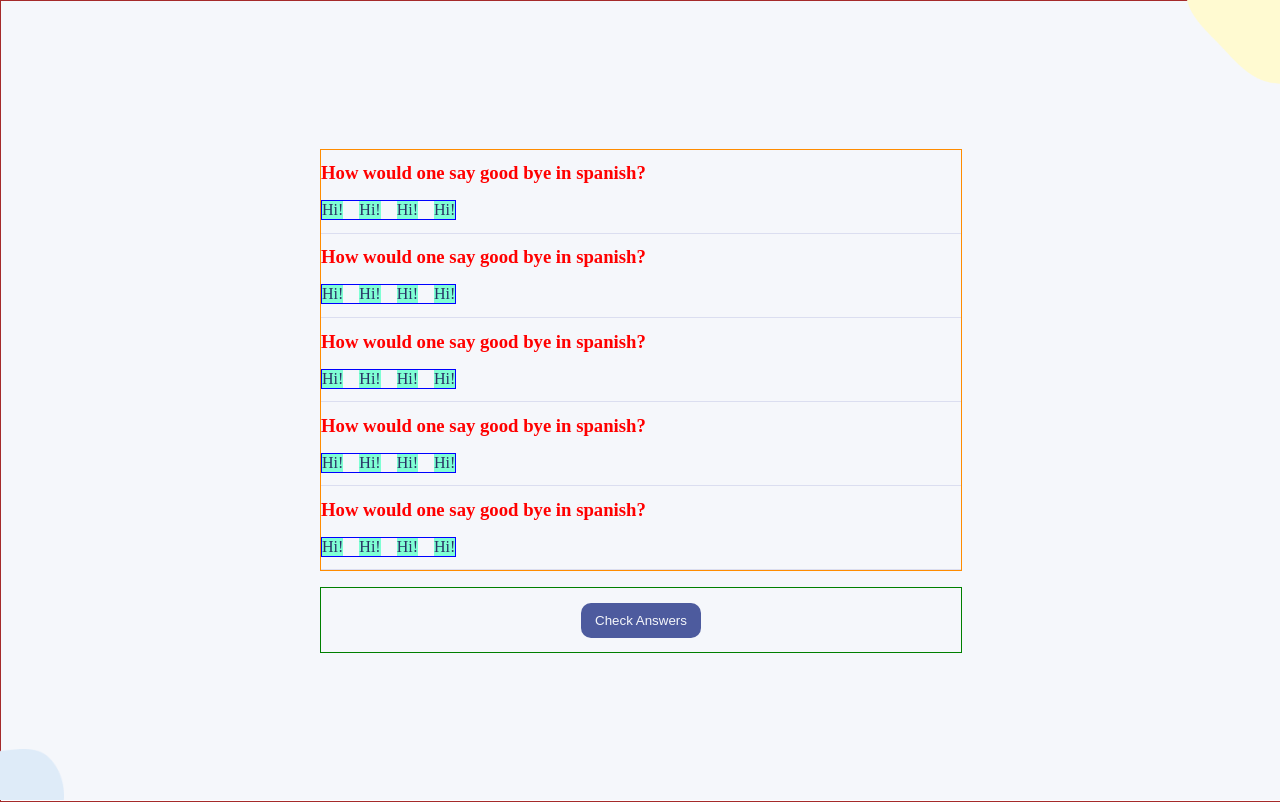
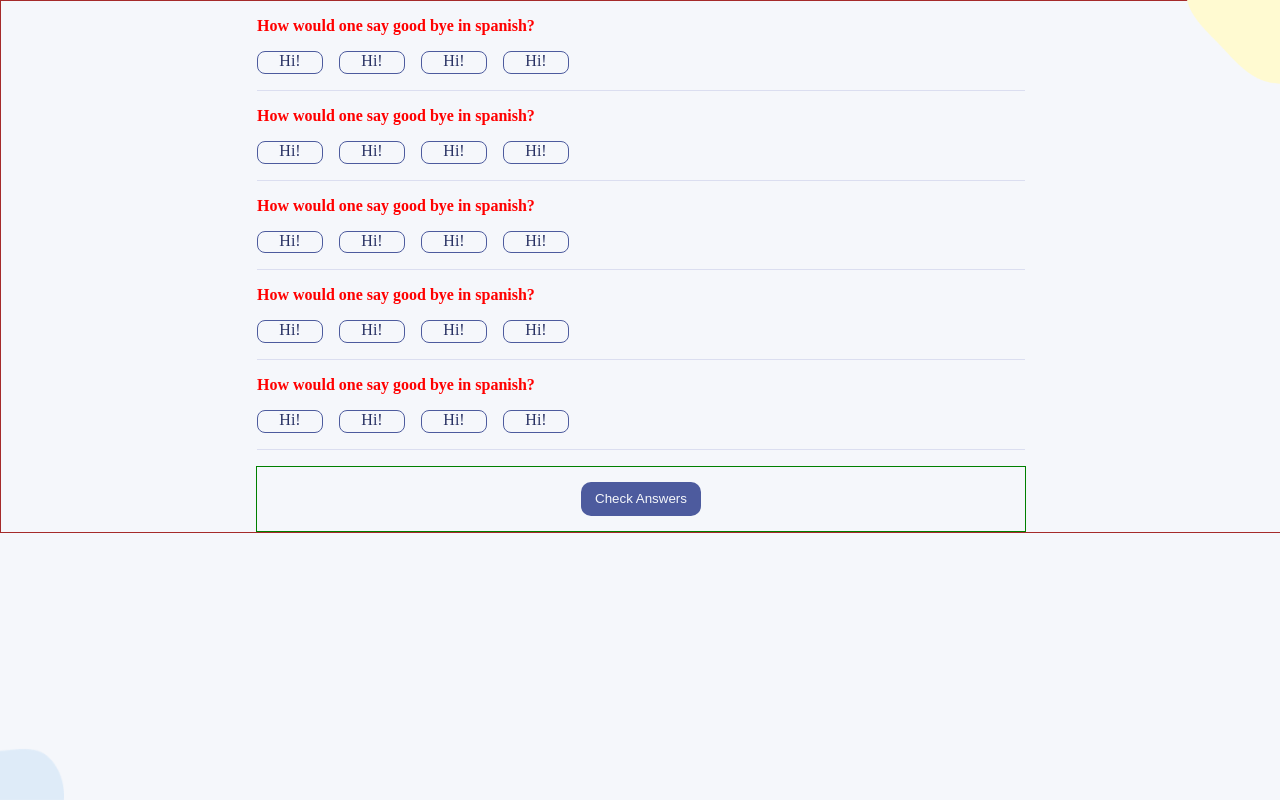
Before and after one commit to akamzandi/Quiz-Game, a React (Create React App) app: page / in a window 1280 px wide. Both pictures are taken after a click on the button "Start Quiz". Built offline with nearby package versions, Linux system fonts and the light colour scheme.

Commit message:
fixed pages height for full size show

```diff
--- a/src/App.css
+++ b/src/App.css
@@ -2,7 +2,7 @@
   background-color: #f5f7fb;
   /* border: 1px solid blue; */
   width: 100vw;
-  height: 100vh;
+  min-height: 100vh;
   /* font-family: Karla; */
   color: #293264;
 }
--- a/src/Components/AnswerOption/AnswerOption.css
+++ b/src/Components/AnswerOption/AnswerOption.css
@@ -1,3 +1,8 @@
 .answer-option {
-  background-color: aquamarine;
+  /* background-color: aquamarine; */
+  min-width: 4rem;
+  height: 1.3rem;
+  border: 1px solid #4d5b9e;
+  border-radius: 8px;
+  text-align: center;
 }
--- a/src/Components/Quiz/Quiz.css
+++ b/src/Components/Quiz/Quiz.css
@@ -3,7 +3,7 @@
   border-bottom: 1px solid #dbdef0;
   /* border-bottom-width: 0.05rem; */
   width: 100%;
-  height: 5.2rem;
+  min-height: 5.2rem;
   display: flex;
   flex-direction: column;
   align-items: flex-start;
@@ -12,11 +12,15 @@
 
 .quiz-question {
   color: red;
+  font-size: 1rem;
+  margin-top: 1rem;
 }
 
 .answers-section {
-  border: 1px solid blue;
+  /* border: 1px solid blue; */
   margin-top: 1rem;
   display: flex;
   gap: 1rem;
+  flex-wrap: wrap;
+  margin-bottom: 1rem;
 }
--- a/src/Pages/GamePage.css
+++ b/src/Pages/GamePage.css
@@ -1,7 +1,8 @@
 .game-page {
   border: 1px solid brown;
   width: 100%;
-  height: 100%;
+  min-height: 100%;
+  /* height: 100vh; */
   display: flex;
   flex-direction: column;
   align-items: center;
@@ -17,7 +18,7 @@
 }
 
 .game-page .lower-left-img {
-  position: absolute;
+  position: fixed;
   /* border: 1px solid red; */
   width: 4rem;
   bottom: 0;
@@ -25,8 +26,8 @@
 }
 
 .quizes-container {
-  border: 1px solid darkorange;
-  width: 50%;
+  /* border: 1px solid darkorange; */
+  width: 60%;
   display: flex;
   flex-direction: column;
   align-items: center;
@@ -35,7 +36,7 @@
 
 .control-panel {
   border: 1px solid green;
-  width: 50%;
+  width: 60%;
   height: 4rem;
   display: flex;
   justify-content: center;
--- a/src/Pages/StartPage.css
+++ b/src/Pages/StartPage.css
@@ -1,7 +1,8 @@
 .start-page {
   /* border: 1px solid green; */
   width: 100%;
-  height: 100%;
+  /* min-height: 100%; */
+  height: 100vh;
   display: flex;
   flex-direction: column;
   align-items: center;
@@ -17,7 +18,7 @@
 }
 
 .start-page .lower-left-img {
-  position: absolute;
+  position: fixed;
   /* border: 1px solid red; */
   width: 9.25rem;
   bottom: 0;
```
